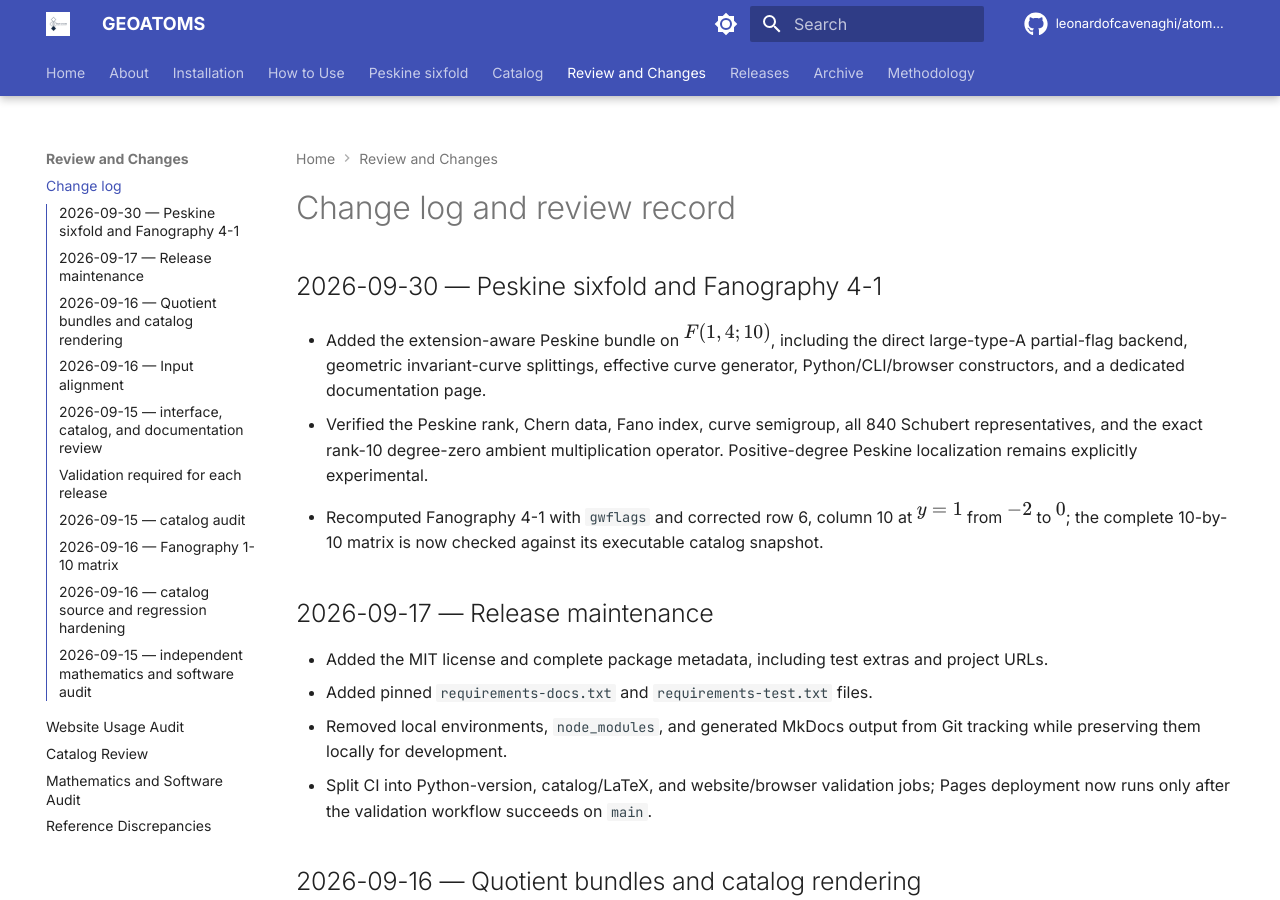
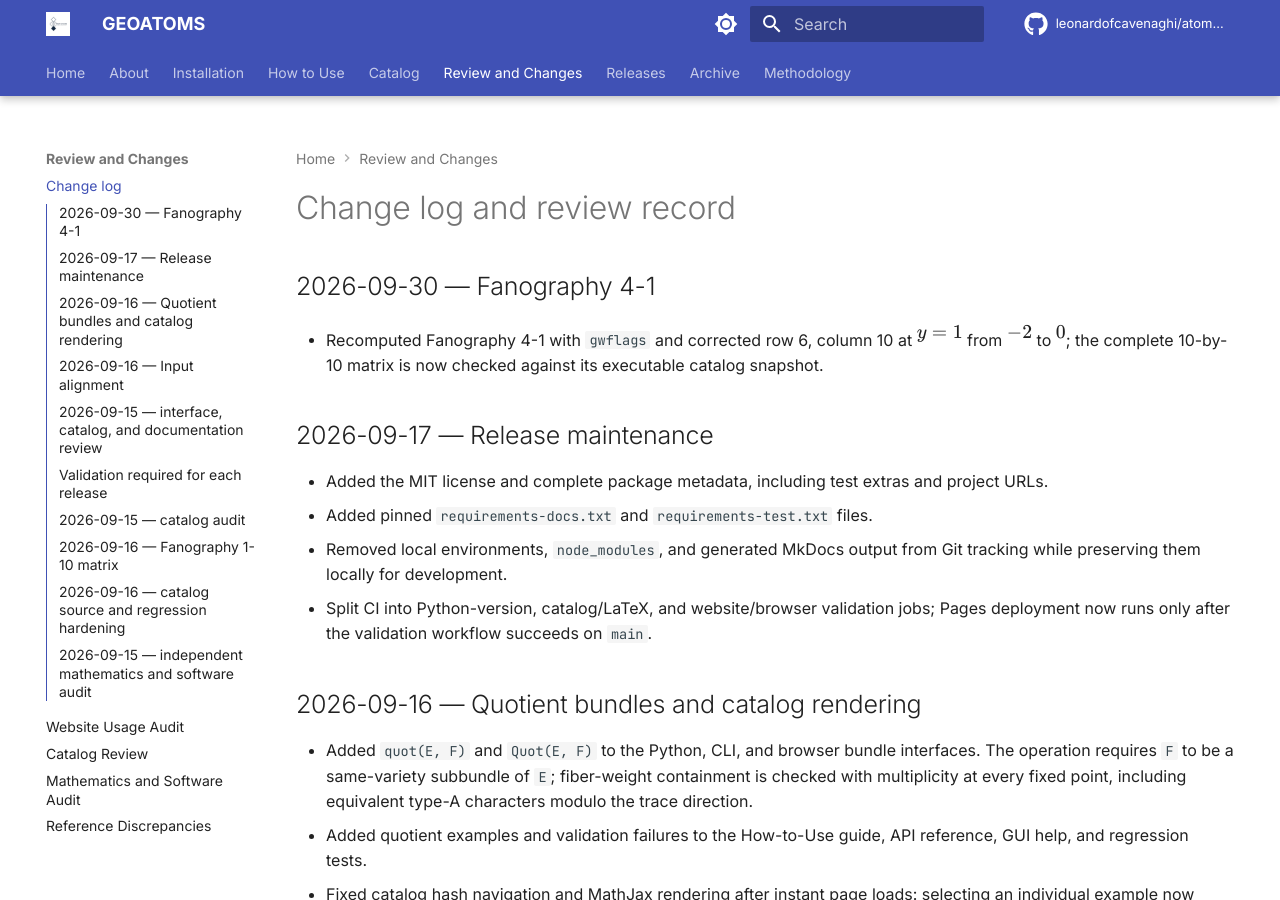
Before and after one commit to leonardofcavenaghi/atomicdecompositions, an MkDocs documentation site: the page built from docs/change-log.md, in a window 1280 px wide and 900 px high. Built offline with MkDocs 1.6.1 and Material for MkDocs 9.7.7, drawn with Linux system fonts in a browser that asks for light colours; comment, search, counter and statistics services are not loaded.

Commit message:
withdraw incomplete Peskine example from website

```diff
--- a/docs/change-log.md
+++ b/docs/change-log.md
@@ -1,15 +1,7 @@
 # Change log and review record
 
-## 2026-09-30 — Peskine sixfold and Fanography 4-1
+## 2026-09-30 — Fanography 4-1
 
-- Added the extension-aware Peskine bundle on \(F(1,4;10)\), including the
-  direct large-type-A partial-flag backend, geometric invariant-curve
-  splittings, effective curve generator, Python/CLI/browser constructors, and
-  a dedicated documentation page.
-- Verified the Peskine rank, Chern data, Fano index, curve semigroup, all 840
-  Schubert representatives, and the exact rank-10 degree-zero ambient
-  multiplication operator. Positive-degree Peskine localization remains
-  explicitly experimental.
 - Recomputed Fanography 4-1 with `gwflags` and corrected row 6, column 10 at
   \(y=1\) from \(-2\) to \(0\); the complete 10-by-10 matrix is now checked
   against its executable catalog snapshot.
--- a/mkdocs.yml
+++ b/mkdocs.yml
@@ -76,7 +76,6 @@ nav:
   - About: about.md
   - Installation: installation.md
   - How to Use: how-to-use.md
-  - Peskine sixfold: peskine.md
   - Catalog:
       - Overview: catalog/index.md
       - Projective Spaces: catalog/projective.md
```
Also changed, not shown: docs/api-reference.md (+0 -6 lines), docs/how-to-use.md (+1 -3 lines), docs/peskine.md (deleted, +0 -112 lines), 1 other file.
